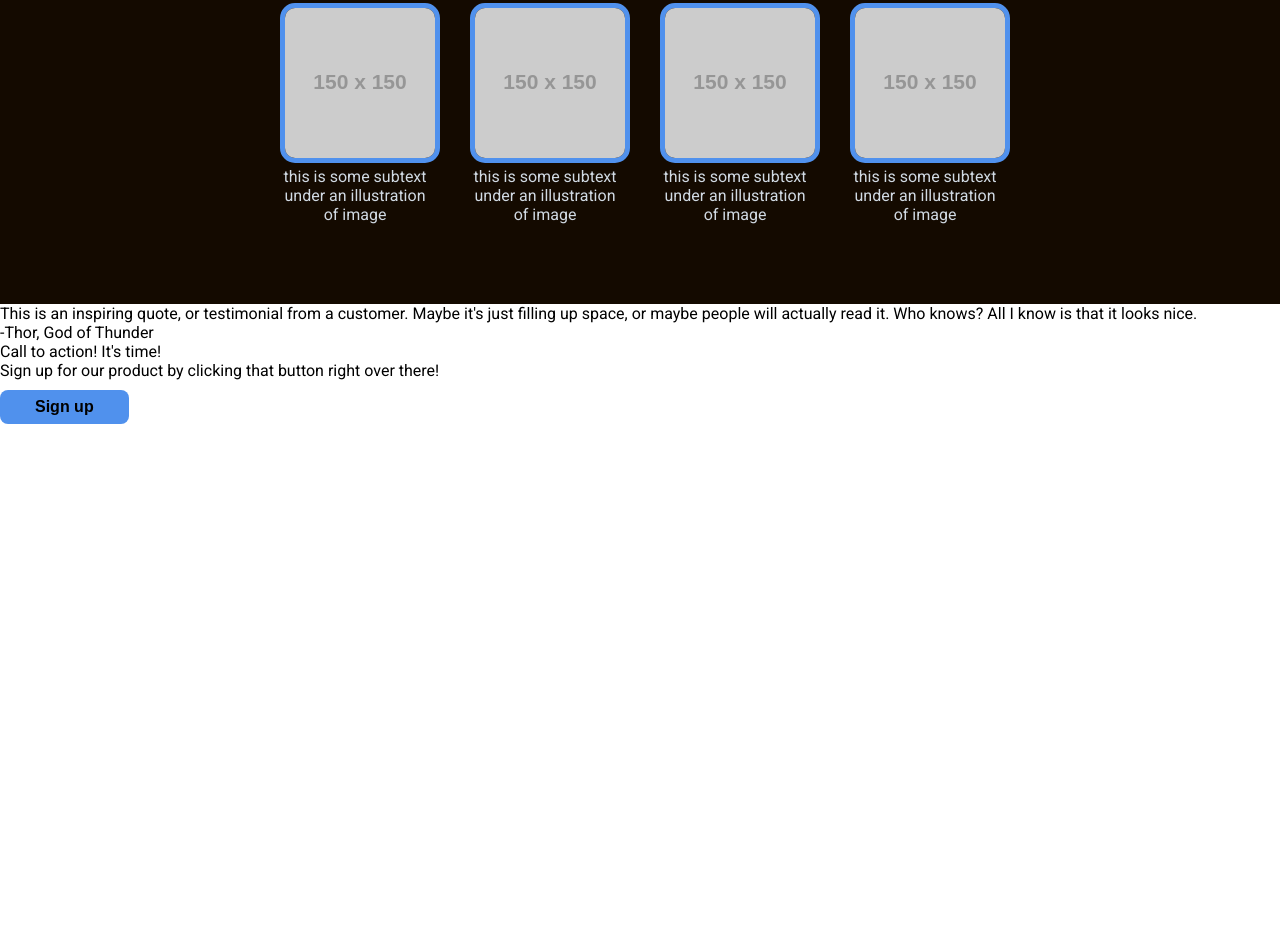
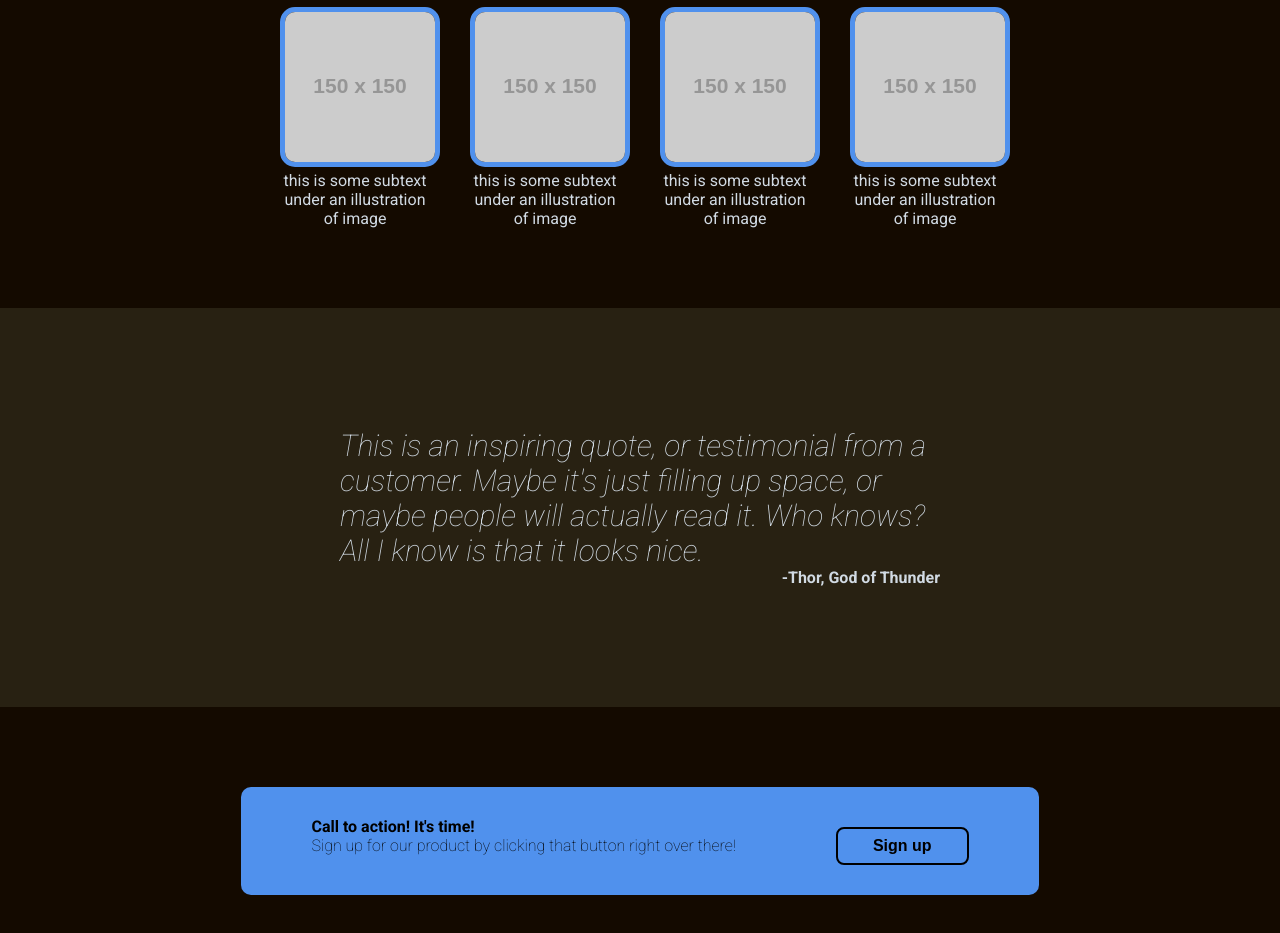
Before and after one commit to fbarbosa2/odin-foundations-landing-page, a plain HTML site: page index.html in a window 1280 px wide. Shown: the part 679-1612 px from the top of the page. Before the commit the page ends 1103 px from the top, so only its background shows below. Drawn offline with Linux system fonts and the light colour scheme; placeholder pictures from the web are drawn by us.

Commit message:
finished foundations page (image still has a bug)

```diff
--- a/index.html
+++ b/index.html
@@ -25,7 +25,9 @@
                 <p>This website has some subtext that goes here under the main title. It's a smaller font and the color is lower contrast</p>
                 <button class="signup-btn">Sign up</button>
             </div>
-            <img src="https://placehold.co/500x250" alt="Just a placeholder image">
+            <div class="imgDiv">
+                <img src="https://placehold.co/500x250" alt="Just a placeholder image">
+            </div>
         </div>
         <div class="content2">
             <h2>Some random information.</h2>
@@ -50,17 +52,19 @@
 
         </div>
         <div class="content3">
-            <p>This is an inspiring quote, or testimonial from a customer. Maybe it's just filling up space, or maybe people will actually read it. Who knows? All I know is that it looks nice.</p>
-            <p>-Thor, God of Thunder</p>
+            <div class="quoteSpace">
+                <p id="quote">This is an inspiring quote, or testimonial from a customer. Maybe it's just filling up space, or maybe people will actually read it. Who knows? All I know is that it looks nice.</p>
+                <p id="quoter">-Thor, God of Thunder</p>
+            </div>
         </div>
 
 
     </div>
     <div class="footer">
-        <div class="footerTab">
+        <div class="footersTab">
             <div>
                 <p id="call-to-action-p">Call to action! It's time!</p>
-                <p>Sign up for our product by clicking that button right over there!</p>
+                <p id="signup-p">Sign up for our product by clicking that button right over there!</p>
             </div>
             <button class="signup-btn">Sign up</button>
         </div>
--- a/styles.css
+++ b/styles.css
@@ -49,6 +49,7 @@ ul {
 .content1 img {
     width: 500px;
     height: 250px;
+    object-fit: contain;
 }
 
 .content2 {
@@ -59,6 +60,30 @@ ul {
     flex-direction: column;
     align-items: center;
     padding-top: 40px ;
+}
+
+.content3 {
+    background-color: #282112;
+    color: #D1DAE3;
+    padding: 120px;
+    display: flex;
+    align-items: center;
+    justify-content: center;
+}
+
+#quote {
+    font-size: 30px;
+    font-style: italic;
+    font-weight: lighter;
+}
+
+#quoter {
+    font-weight: bold;
+    text-align: end;
+}
+
+.quoteSpace {
+    max-width: 600px;
 }
 
 .cards {
@@ -82,6 +107,34 @@ ul {
     border-radius: 15px;
 }
 
+.footer {
+    background-color: #140A00;
+    display: flex;
+    align-items: center;
+    justify-content: center;
+    padding: 80px 120px;
+}
+
+.footersTab {
+    background-color: #5091ED;
+    border-radius: 10px;
+    display: flex;
+    padding: 30px 70px;
+    gap: 100px;
+}
+
+.footersTab button {
+    border: solid 2px;
+}
+
+#call-to-action-p {
+    font-weight: bold;
+}
+
+#signup-p {
+    font-weight: lighter;
+}
+
 .signup-btn {
     background-color: #5091ED;
     padding: 8px 35px;
```
